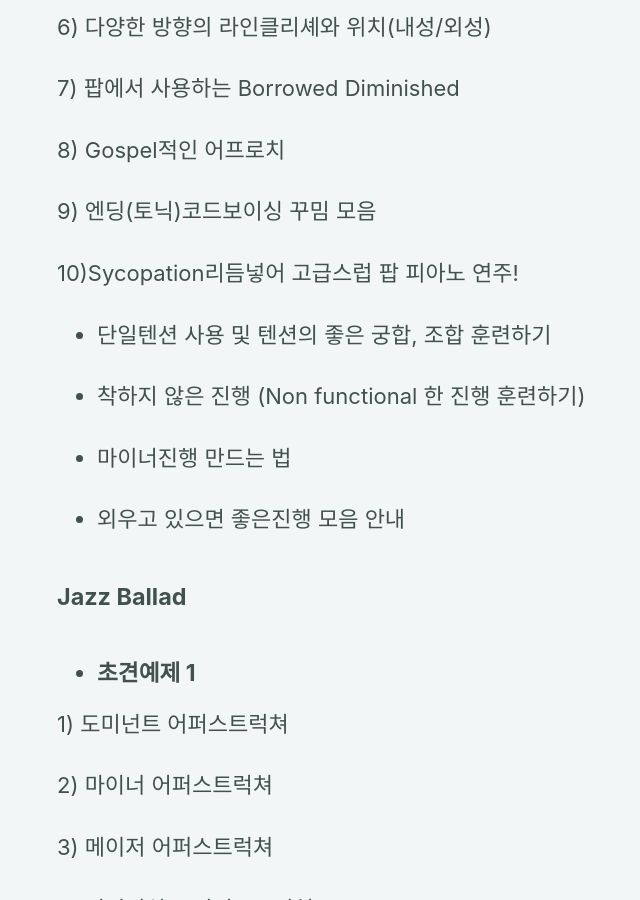
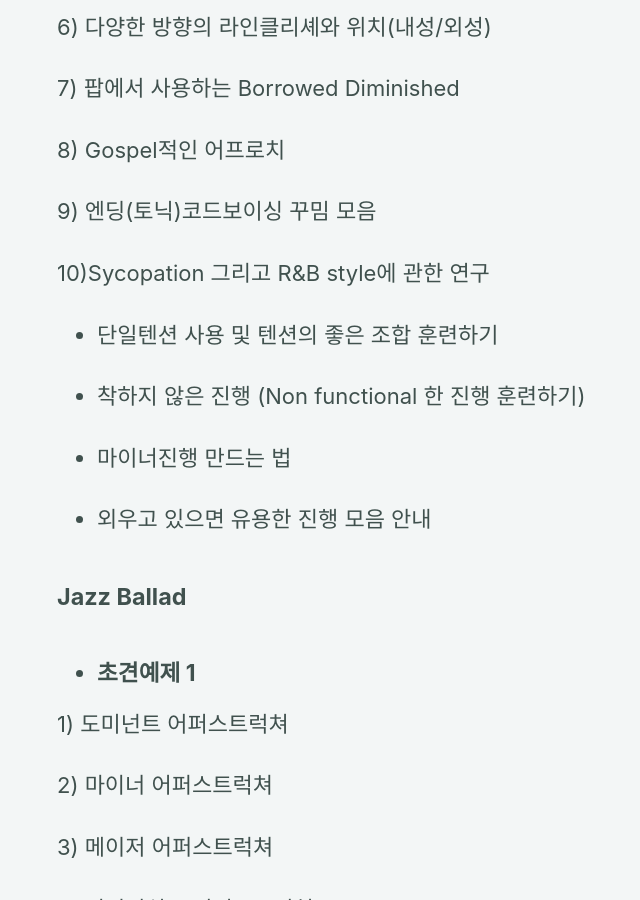
Before and after one commit to jjmusic-online/jjmusic-online.github.io, a Jekyll site: the page built from _posts/2021-07-05-my-first-post.md, in a window 1280 px wide and 900 px high, scrolled down 1946 px. Shown: the whole window, without its empty margins (265-905 px from the left). Built offline with Jekyll 4.4.1, drawn with Linux system fonts in a browser that asks for light colours; cached includes are drawn as plain includes; nearby versions of some CDN libraries.

Commit message:
Update 2021-07-05-my-first-post.md

```diff
--- a/_posts/2021-07-05-my-first-post.md
+++ b/_posts/2021-07-05-my-first-post.md
@@ -56,15 +56,15 @@ date: 2021-07-05
 
 9) 엔딩(토닉)코드보이싱 꾸밈 모음
 
-10)Sycopation리듬넣어 고급스럽 팝 피아노 연주!
+10)Sycopation 그리고 R&B style에 관한 연구
 
-- 단일텐션 사용 및 텐션의 좋은 궁합, 조합 훈련하기
+- 단일텐션 사용 및 텐션의 좋은 조합 훈련하기
 
 - 착하지 않은 진행 (Non functional 한 진행 훈련하기)
 
 - 마이너진행 만드는 법
 
-- 외우고 있으면 좋은진행 모음 안내
+- 외우고 있으면 유용한 진행 모음 안내
 
 #### Jazz Ballad
 - ##### 초견예제 1
```
